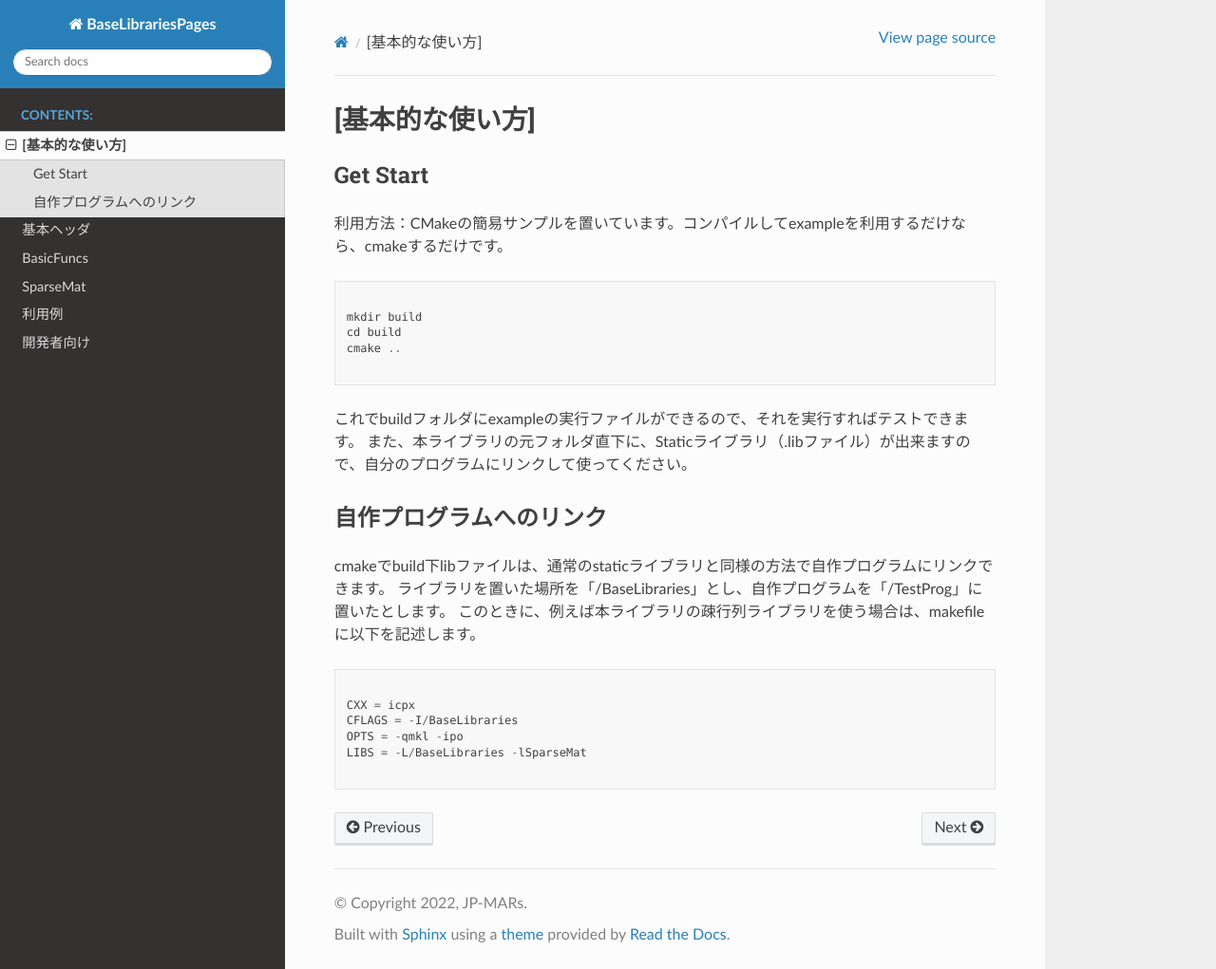
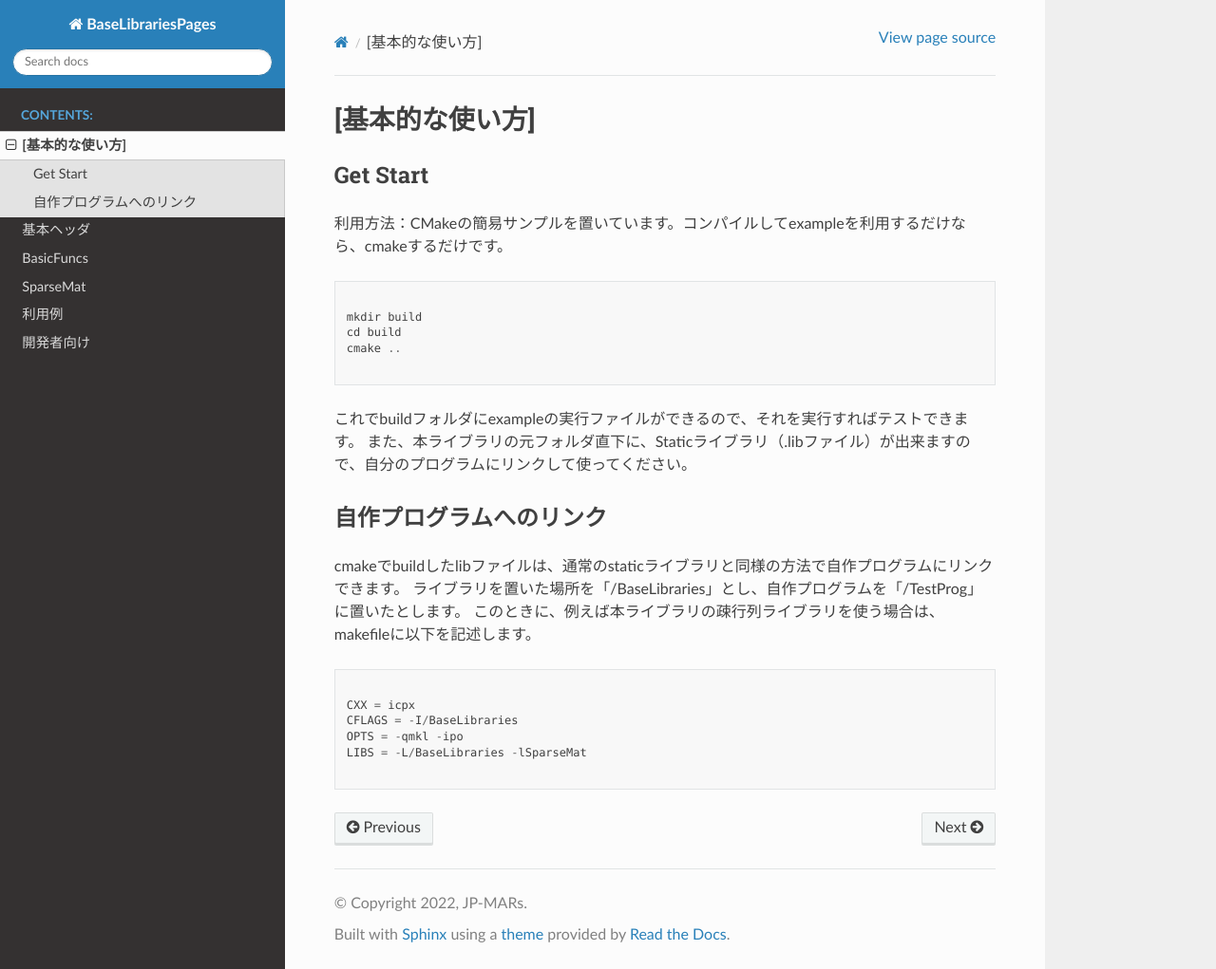
Before and after one commit to ShingoHiruma/BaseLibraries, a Sphinx documentation site: the page built from docs/source/GetStart.md, in a window 1280 px wide and 1021 px high. Shown: the whole window at 95% size. Built offline with Sphinx 7.4.7 and the Read the Docs theme 2.0.0, drawn with Linux system fonts in a browser that asks for light colours.

Commit message:
typo fix

```diff
--- a/docs/source/GetStart.md
+++ b/docs/source/GetStart.md
@@ -15,7 +15,7 @@ cmake ..
 また、本ライブラリの元フォルダ直下に、Staticライブラリ（.libファイル）が出来ますので、自分のプログラムにリンクして使ってください。
 
 ## 自作プログラムへのリンク
-cmakeでbuild下libファイルは、通常のstaticライブラリと同様の方法で自作プログラムにリンクできます。
+cmakeでbuildしたlibファイルは、通常のstaticライブラリと同様の方法で自作プログラムにリンクできます。
 ライブラリを置いた場所を「/BaseLibraries」とし、自作プログラムを「/TestProg」に置いたとします。
 このときに、例えば本ライブラリの疎行列ライブラリを使う場合は、makefileに以下を記述します。
 
```
Also changed, not shown: README.md (+2 -1 lines), 5 other files.
